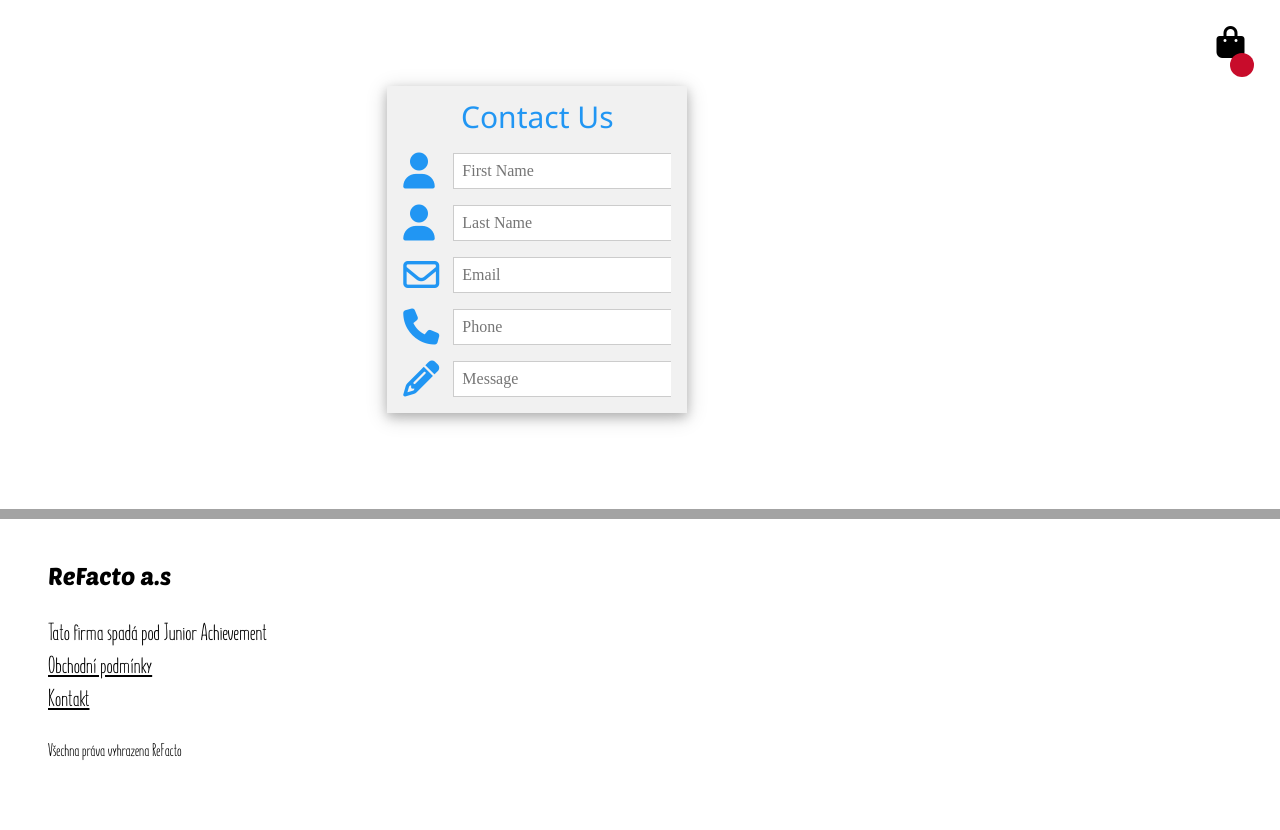
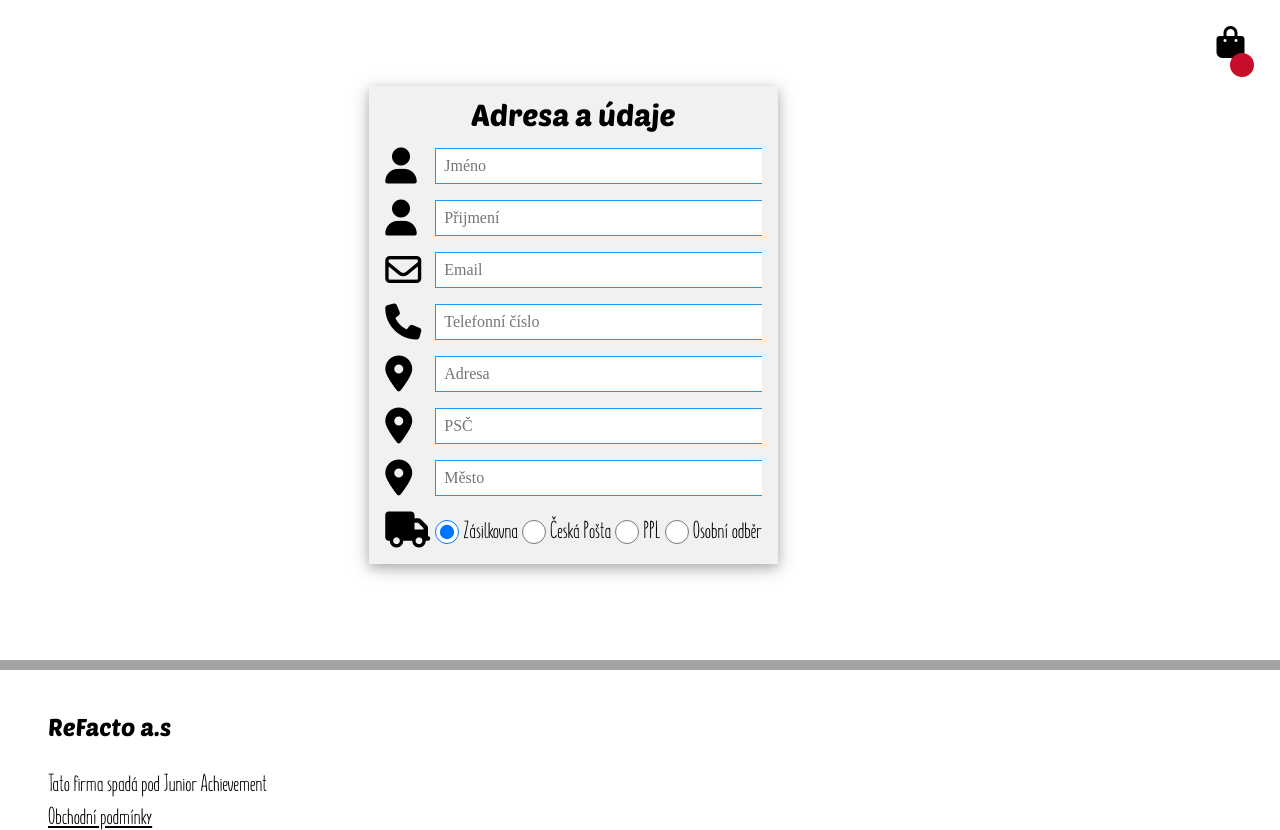
Before and after one commit to Rtizie/refacto-eshop, a Flask app: template app/templates/checkout.html in a window 1280 px wide. Shown: the part 58-888 px from the top of the page. Before the commit the page ends 818 px from the top, so only its background shows below. Run offline with Flask 2, Linux system fonts and the light colour scheme; the template is opened without the code that fills it, so the values that code supplies are empty; some libraries are stand-ins or nearby versions.

Commit message:
Paypal Dont Work

```diff
--- a/app/templates/checkout.html
+++ b/app/templates/checkout.html
@@ -1,13 +1,17 @@
-{% extends 'base.html' %}
-{% block title %}Platba - ReFacto{% endblock %}
-{% block head %}
-<link rel="stylesheet" href="{{ url_for('static',filename='css/checkout.css')}}"/>
+{% extends 'base.html' %} {% block title %}Platba - ReFacto{% endblock %} {%
+block head %}
+<link
+	rel="stylesheet"
+	href="{{ url_for('static',filename='css/checkout.css')}}"
+/>
 {% endblock %} {% block body %}
 <div class="main">
 	<script src="https://www.paypal.com/sdk/js?client-id=AYl6fzLH8a742hJG_PA89W_uTwnogNeEbFHenxSv5BeSH5RpoJpqzJ8lgFn4mw3kyAUImk-s0WDL6F1Q&currency=CZK"></script>
 	<div>
-		<form class="w3-container w3-card-4 w3-light-grey w3-text-blue w3-margin">
-			<h2 class="w3-center">Contact Us</h2>
+		<form
+			class="w3-container w3-card-4 w3-light-grey w3-margin"
+		>
+			<h2 class="w3-center" style="font-family: 'PoetsenOne';">Adresa a údaje</h2>
 
 			<div class="w3-row w3-section">
 				<div class="w3-col" style="width: 50px">
@@ -15,10 +19,11 @@
 				</div>
 				<div class="w3-rest">
 					<input
-						class="w3-input w3-border"
+						class="w3-input w3-border w3-border-blue"
 						name="first"
 						type="text"
-						placeholder="First Name"
+						placeholder="Jméno"
+						id="firstName"
 					/>
 				</div>
 			</div>
@@ -29,10 +34,11 @@
 				</div>
 				<div class="w3-rest">
 					<input
-						class="w3-input w3-border"
+						class="w3-input w3-border w3-border-blue"
 						name="last"
 						type="text"
-						placeholder="Last Name"
+						placeholder="Přijmení"
+						id="lastName"
 					/>
 				</div>
 			</div>
@@ -43,10 +49,11 @@
 				</div>
 				<div class="w3-rest">
 					<input
-						class="w3-input w3-border"
+						class="w3-input w3-border w3-border-blue"
 						name="email"
 						type="text"
 						placeholder="Email"
+						id="email"
 					/>
 				</div>
 			</div>
@@ -57,61 +64,135 @@
 				</div>
 				<div class="w3-rest">
 					<input
-						class="w3-input w3-border"
+						class="w3-input w3-border w3-border-blue"
 						name="phone"
-						type="text"
-						placeholder="Phone"
+						type="number"
+						placeholder="Telefonní číslo"
+						id="phone"
 					/>
 				</div>
 			</div>
 
 			<div class="w3-row w3-section">
 				<div class="w3-col" style="width: 50px">
-					<i class="w3-xxlarge fa fa-pencil"></i>
+					<i class="w3-xxlarge fa fa-map-marker" aria-hidden="true"></i>
 				</div>
 				<div class="w3-rest">
 					<input
-						class="w3-input w3-border"
+						class="w3-input w3-border w3-border-blue"
 						name="message"
 						type="text"
-						placeholder="Message"
+						placeholder="Adresa"
+						id="adress"
 					/>
 				</div>
 			</div>
+			<div class="w3-row w3-section">
+				<div class="w3-col" style="width: 50px">
+					<i class="w3-xxlarge fa fa-map-marker" aria-hidden="true"></i>
+				</div>
+				<div class="w3-rest">
+					<input
+						class="w3-input w3-border w3-border-blue"
+						name="message"
+						type="text"
+						placeholder="PSČ"
+						id="psc"
+					/>
+				</div>
+			</div>
+			<div class="w3-row w3-section">
+				<div class="w3-col" style="width: 50px">
+					<i class="w3-xxlarge fa fa-map-marker" aria-hidden="true"></i>
+				</div>
+				<div class="w3-rest">
+					<input
+						class="w3-input w3-border w3-border-blue"
+						name="message"
+						type="text"
+						placeholder="Město"
+						id="town"
+					/>
+				</div>
+			</div>
+			<div class="w3-row w3-section">
+				<div class="w3-col" style="width: 50px">
+					<i class="w3-xxlarge fa fa-truck" aria-hidden="true"></i>
+				</div>
+				<div class="w3-rest">
+					<input class="w3-radio" type="radio" name="gender" value="zasilkovna" checked>
+					<label style="font-family: 'Summer Font';" class="w3-xlarge">Zásilkovna</label>
+
+					<input class="w3-radio" type="radio" name="gender" value="posta">
+					<label style="font-family: 'Summer Font';" class="w3-xlarge">Česká Pošta</label>
+					<input class="w3-radio" type="radio" name="gender" value="ppl">
+					<label style="font-family: 'Summer Font';" class="w3-xlarge">PPL</label>
+
+					<input class="w3-radio" type="radio" name="gender" value="local">
+					<label style="font-family: 'Summer Font';" class="w3-xlarge">Osobní odběr</label>
+				</div>
+			</div>
+
 		</form>
+		<h3 style="font-family: 'PoetsenOne';" id="error"></h3>
 	</div>
 	<div></div>
 	<div id="paypal-button-container"></div>
 	<script>
 		function validateFields() {
-			if (document.querySelector("#FirstName").value.length <= 1) {
+			if (document.querySelector("#firstName").value.length <= 1) {
 				document.querySelector("#error").innerText =
-					"Please enter a first name";
+					"Zadej prosím jméno";
 				return false;
 			}
 
-			if (document.querySelector("#LastName").value.length <= 1) {
+			if (document.querySelector("#lastName").value.length <= 1) {
 				document.querySelector("#error").innerText =
-					"Please enter a last name";
+					"Zadej prosím přijmení";
 				return false;
 			}
-			if (document.querySelector("#Phone").value.length <= 1) {
+			if (document.querySelector("#phone").value.length <= 1) {
 				document.querySelector("#error").innerText =
-					"Please enter a phone number";
+					"Zadej prosím telefonní číslo";
 				return false;
 			}
 
-			if (document.querySelector("#Email").value.length <= 1) {
+			if (document.querySelector("#email").value.length <= 1) {
 				document.querySelector("#error").innerText =
-					"Please enter an email";
+					"Zadej prosím e-mail";
 				return false;
 			}
 
+			if (document.querySelector("#adress").value.length <= 1) {
+				document.querySelector("#error").innerText =
+					"Zadej prosím adresu";
+				return false;
+			}
+
+			if (document.querySelector("#psc").value.length <= 1) {
+				document.querySelector("#error").innerText =
+					"Zadej prosím PSČ";
+				return false;
+			}
+			if (document.querySelector("#town").value.length <= 1) {
+				document.querySelector("#error").innerText =
+					"Zadej prosím město";
+				return false;
+			}
 			document.querySelector("#error").innerText = "";
 			return true;
 		}
 		paypal
 			.Buttons({
+				onInit: function (data, actions) {
+					// Disable the buttons
+					actions.disable();
+					console.log("Vytvoření a setup disable");
+					//while(true){
+					//	if(validateFields())
+					//		actions.enable();
+					//}
+				},
 				createOrder: function (data, actions) {
 					// This function sets up the details of the transaction, including the amount and line item details.
 					return actions.order.create({
@@ -124,14 +205,20 @@
 						],
 					});
 				},
+				onClick: function (data, actions) {
+					// Show a validation error if the checkbox is not checked
+					if (validateFields()) {
+						console.log("Vypnutí")
+						document
+							.querySelector("#error")
+							.classList.remove("hidden");
+
+					}
+				},
 				onApprove: function (data, actions) {
 					// This function captures the funds from the transaction.
 					return actions.order.capture().then(function (details) {
-						// This function shows a transaction success message to your buyer.
-						alert(
-							"Transaction completed by " +
-								details.payer.name.given_name
-						);
+						window.location.href = "{{ url_for('paymentOK') }}"
 					});
 				},
 			})
```
